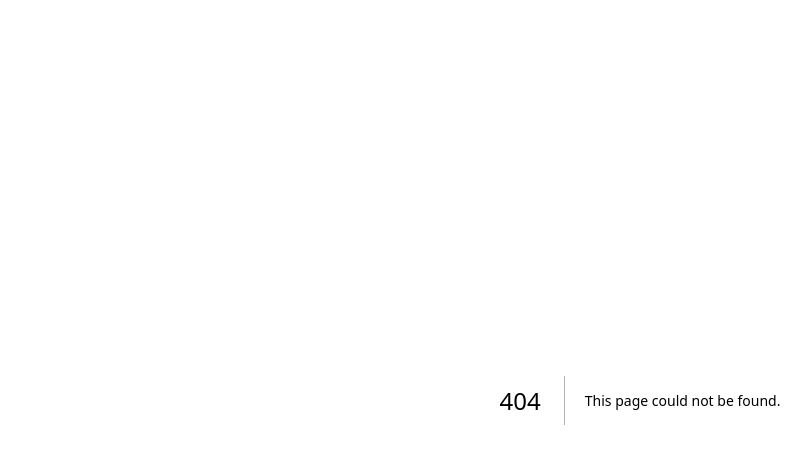
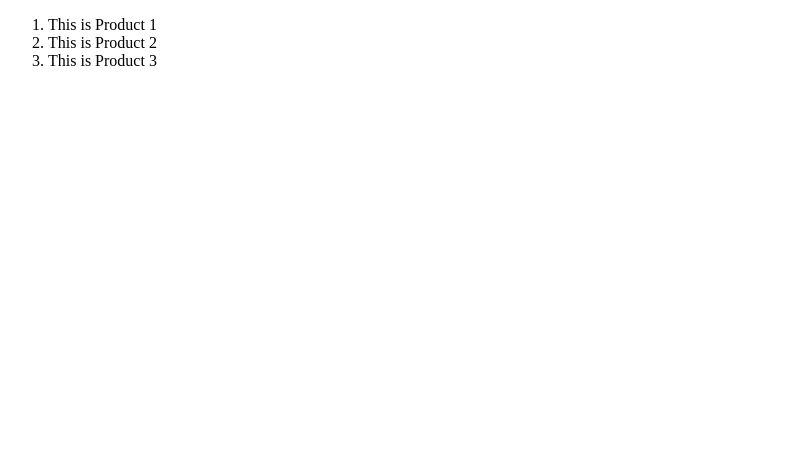
Before and after one commit to apurboroy7077/next_js_learning, a Next.js app in the folder hello_world/: page /products in a window 1280 px wide. Before the commit this address had no page. Shown: the top 464 px of the page, without its empty margins (0-811 px from the left). Built offline with nearby package versions, Linux system fonts and the light colour scheme.

Commit message:
Dynamic Routes, Date 20/2/2024, Tuesday, 2024, 1:38PM

```diff
--- /dev/null
+++ b/hello_world/src/app/products/page.tsx
@@ -0,0 +1,13 @@
+const Product = () => {
+  return (
+    <div>
+      <ol>
+        <li>This is Product 1</li>
+        <li>This is Product 2</li>
+        <li>This is Product 3</li>
+      </ol>
+    </div>
+  );
+};
+
+export default Product;
```
Also changed, not shown: hello_world/src/app/products/[productId]/page.tsx (added, +15 -0 lines).
